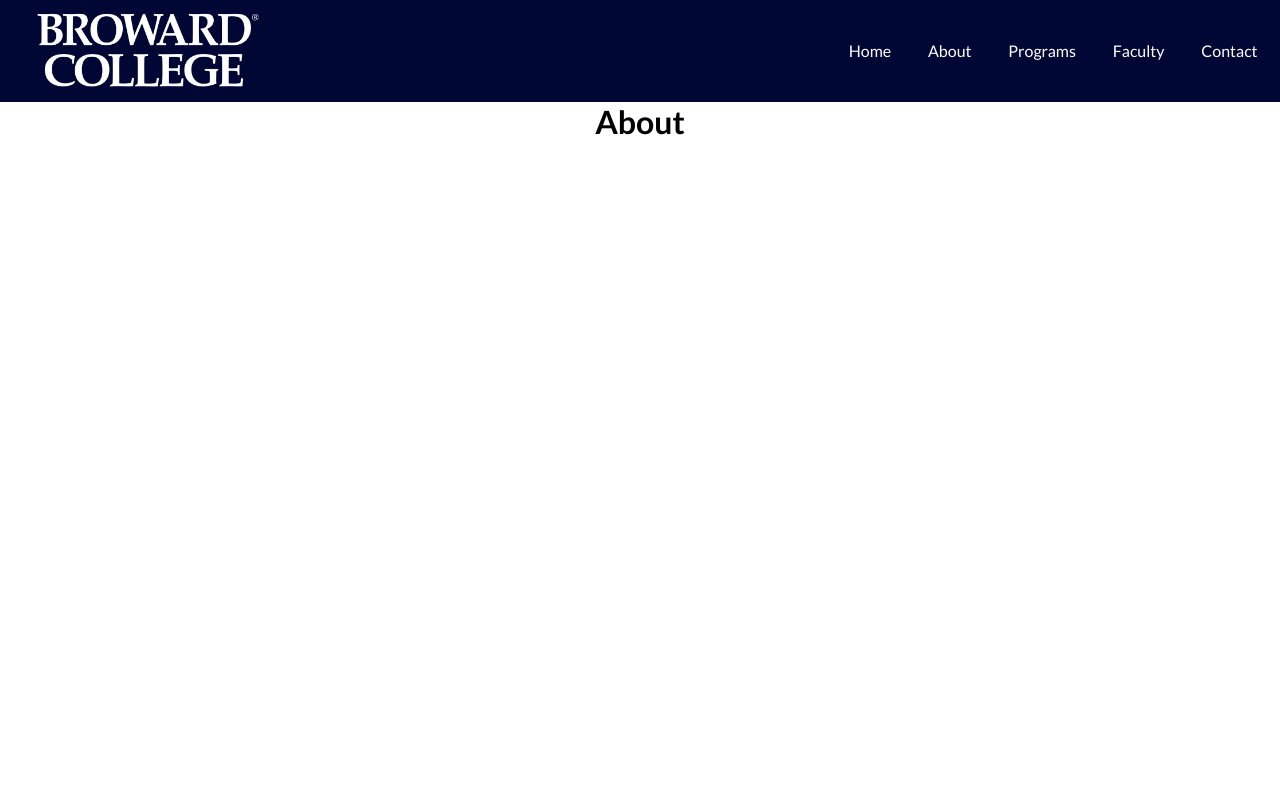
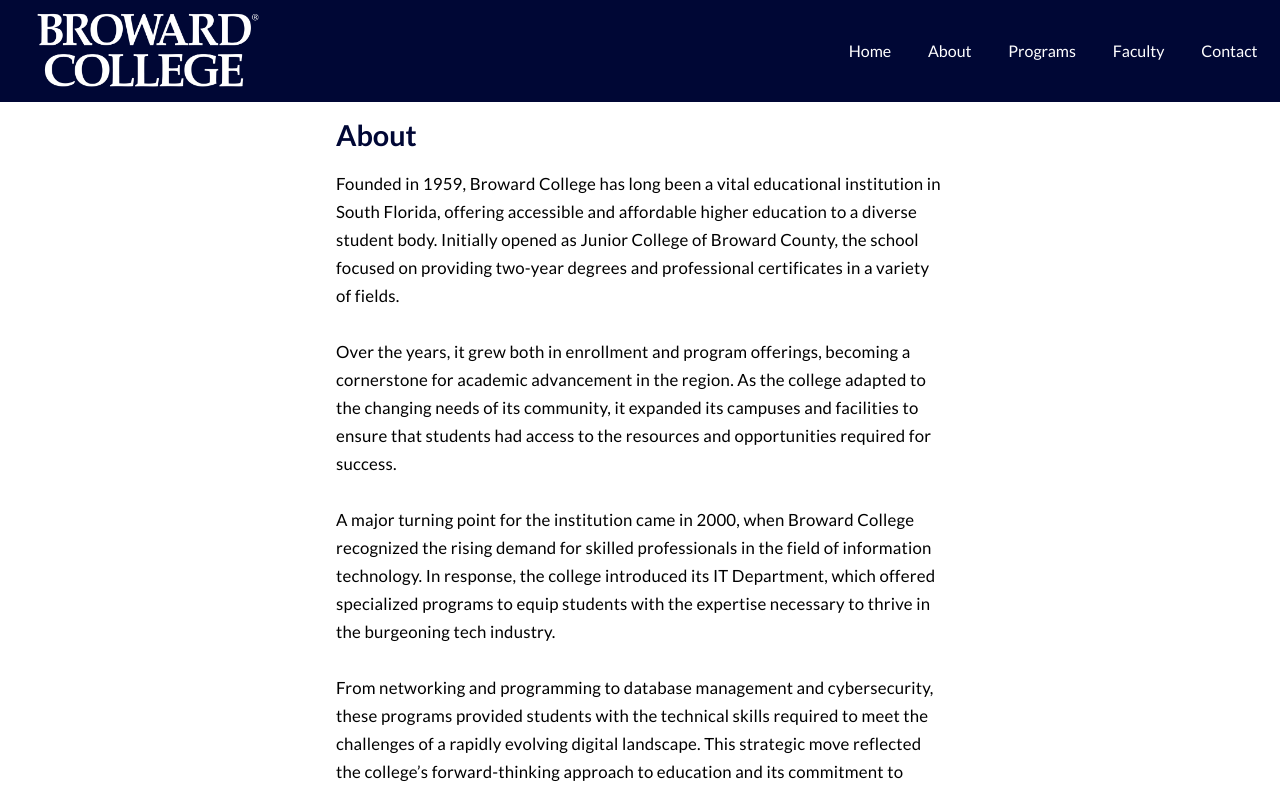
Before and after one commit to davcisneros0/IT-Department-React, a React (Create React App) app in the folder it-department-site/: page /about in a window 1280 px wide. Shown: the top 791 px of the page. Built offline with nearby package versions, Linux system fonts and the light colour scheme.

Commit message:
Add CSS and HTML for objectives using clip-path

```diff
--- a/it-department-site/src/pages/About.js
+++ b/it-department-site/src/pages/About.js
@@ -1,3 +1,76 @@
 export default function About() {
-    return <h1>About</h1>
+    return (
+        // Department history, faculty, staff
+        // Department goals and objectives
+        <div className="about-page">
+            <div id="about-statement">
+
+                <div id="about-statement-header">
+                    <h2>About</h2>
+                </div>
+
+                <div class="section-container">
+                    <p>Founded in 1959, Broward College has long been a vital educational institution in South Florida, offering
+                        accessible and affordable higher education to a diverse student body. Initially opened as Junior College of
+                        Broward County, the school focused on providing two-year degrees and professional certificates in a variety of
+                        fields.
+                        <br></br><br></br>
+                        Over the years, it grew both in enrollment and program offerings, becoming a cornerstone for
+                        academic advancement in the region. As the college adapted to the changing needs of its community, it
+                        expanded its campuses and facilities to ensure that students had access to the resources and opportunities
+                        required for success.
+                        <br></br><br></br>
+                        A major turning point for the institution came in 2000, when Broward College recognized the rising demand
+                        for skilled professionals in the field of information technology. In response, the college introduced
+                        its IT Department, which offered specialized programs to equip students with the expertise necessary to
+                        thrive in the burgeoning tech industry.
+                        <br></br><br></br>
+                        From networking and programming to database management and
+                        cybersecurity, these programs provided students with the technical skills required to meet the challenges
+                        of a rapidly evolving digital landscape. This strategic move reflected the college’s forward-thinking
+                        approach to education and its commitment to aligning academic offerings with emerging job market trends.
+                        <br></br><br></br>
+                        Today, Broward College's IT programs continue to serve as a critical pathway for students aiming for
+                        careers in technology. The department has expanded its curriculum to incorporate the latest technological
+                        innovations and certifications, ensuring that graduates are well-prepared for success in a wide range of
+                        IT careers. Whether through hands-on training, internships, or industry partnerships, Broward College
+                        remains at the forefront of developing a skilled tech workforce. The IT Department’s growth and success
+                        exemplify Broward College’s dedication to providing relevant, high-quality education that meets both
+                        student needs and the demands of the modern job market.
+                        </p>
+                </div>
+                <hr></hr>
+            </div>
+
+            <div id="objectives">
+                <div id="objectives-header">
+                    <h2>Objectives</h2>
+                </div>
+
+                <div id="objectives-list">
+                    <div className="objectives-item">
+                        <p>TEST</p>
+                    </div>
+                    <div className="objectives-item">
+                        <p>TEST</p>
+                    </div>
+                    <div className="objectives-item">
+                        <p>TEST</p>
+                    </div>
+                    <div className="objectives-item">
+                        <p>TEST</p>
+                    </div>
+                    <div className="objectives-item">
+                        <p>TEST</p>
+                    </div>
+                    <div className="objectives-item">
+                        <p>TEST</p>
+                    </div>
+                </div>
+            </div>
+
+
+
+        </div>
+    )
 }
--- a/it-department-site/src/styles.css
+++ b/it-department-site/src/styles.css
@@ -290,6 +290,72 @@ i {
     text-decoration-style: none;
 }
 
+                                                        /* ABOUT.JS  */
+
+#about-statement {
+    width: 50%;
+    margin: 0 auto;
+    padding: 16px;
+    vertical-align: baseline;
+}
+
+#about-statement-header {
+    text-align: left;
+    margin-bottom: 3%;
+    font-size: 1.2em;
+    color: rgb(0, 7, 53);
+}
+
+#objectives-list {
+    display: grid;
+    grid-template-columns: repeat(2, 1fr);
+    gap: 30px 30px;
+    padding: 1%;
+    /* background-color: yellow; */
+    width: 50%;
+    margin: auto;
+    margin-top: 2%;
+    min-height: 50vh;
+}
+
+.objectives-item {
+    clip-path: polygon(50% 0%, 100% 50%, 50% 100%, 0% 50%);
+    background-color: rgb(0, 132, 255);
+    font-size: 1.2em;
+    transform: scale(1);
+    margin: auto;
+    padding: 2%;
+    width: 280px;
+    height: 280px;
+    display: flex;
+    align-items: center;
+    color: white;
+    justify-content: center;
+    font-weight: 800;
+}
+
+
+
+
+
+
+
+
+
+
+
+
+
+
+
+
+
+
+
+
+
+
+
 @media screen and (max-width: 1000px) {
 
     #contact-list {
@@ -306,7 +372,7 @@ i {
     }
 
     .nav {
-        justify-content: space-evenly;
+        justify-content: center;
         gap: 0;
     }
 
```
